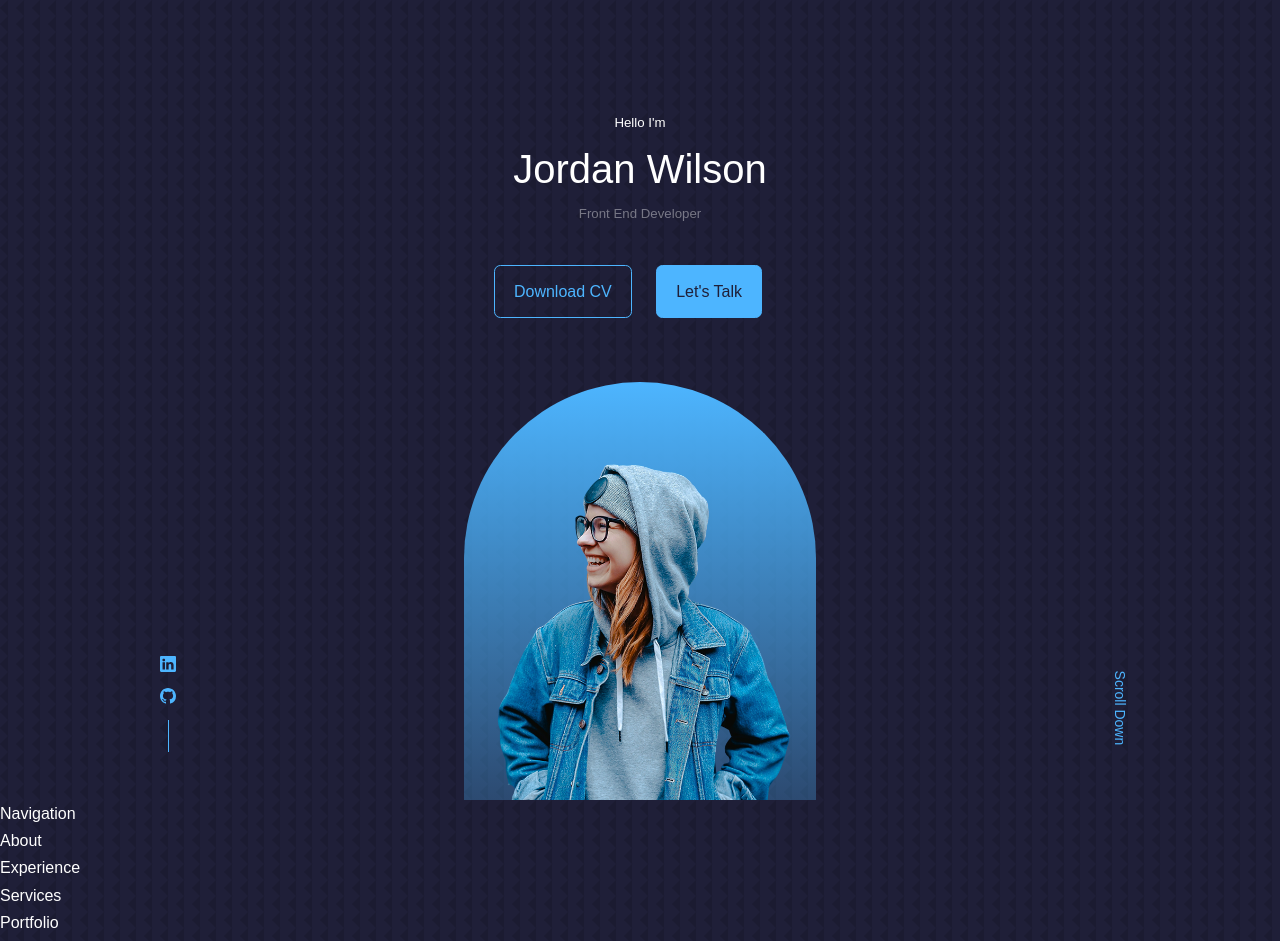
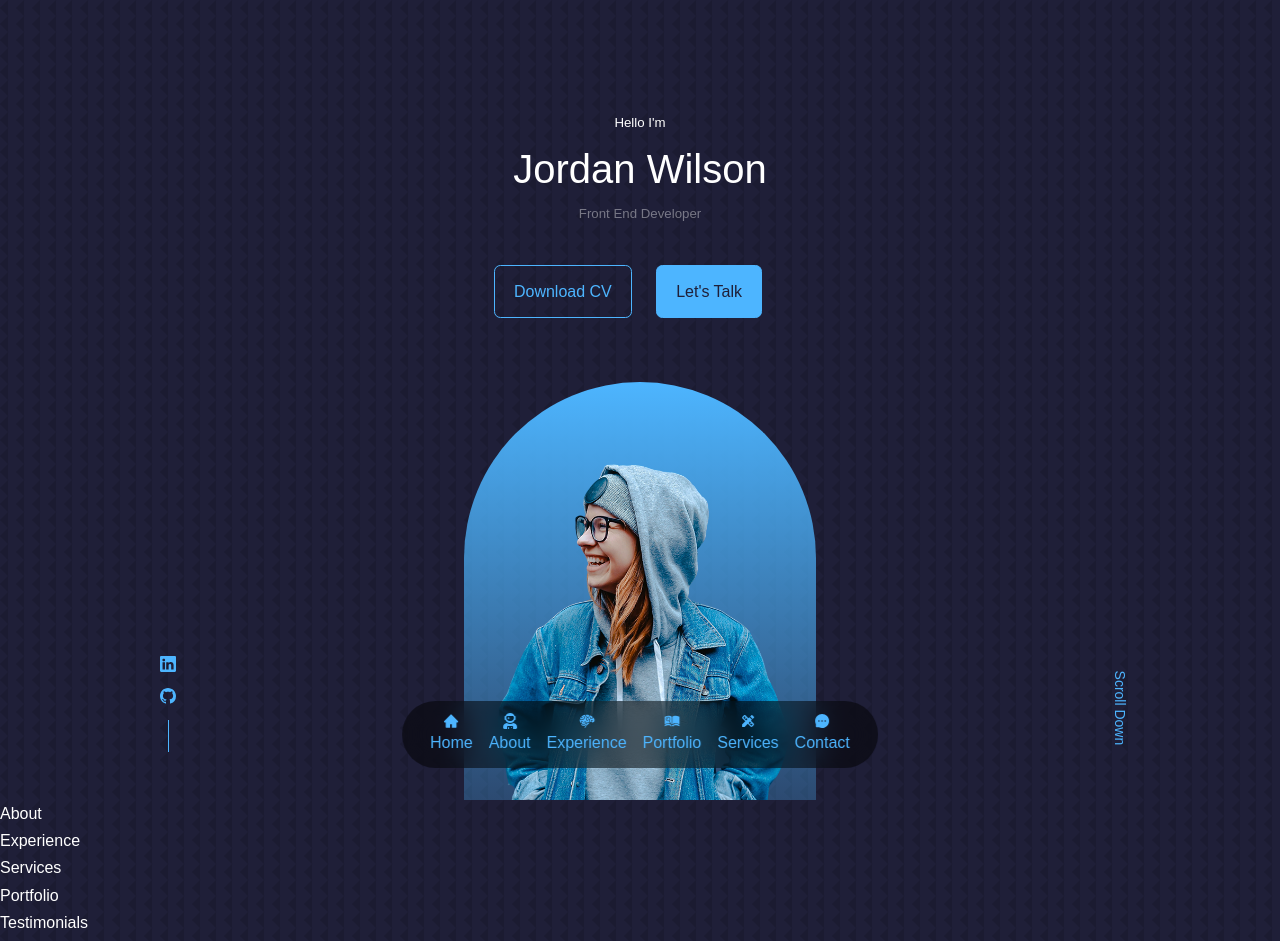
Before and after one commit to Acentrix-Jordan/react-portfolio-2023, a React (Create React App) app: page / in a window 1280 px wide. Shown: the top 941 px of the page. Built offline with nearby package versions, Linux system fonts and the light colour scheme.

Commit message:
Basic Nav layout and functionality Complete

```diff
--- a/src/components/about/about.component.jsx
+++ b/src/components/about/about.component.jsx
@@ -2,7 +2,7 @@ import React from "react";
 import "./about.style.scss";
 
 const About = () => {
-	return <div>About</div>;
+	return <section id="about">About</section>;
 };
 
 export default About;
--- a/src/components/contact/contact.component.jsx
+++ b/src/components/contact/contact.component.jsx
@@ -2,7 +2,7 @@ import React from "react";
 import "./contact.style.scss";
 
 const Contact = () => {
-	return <div>Contact</div>;
+	return <section id="contact">Contact</section>;
 };
 
 export default Contact;
--- a/src/components/experience/experience.component.jsx
+++ b/src/components/experience/experience.component.jsx
@@ -2,7 +2,7 @@ import React from "react";
 import "./experience.style.scss";
 
 const Experience = () => {
-	return <div>Experience</div>;
+	return <section id="experience">Experience</section>;
 };
 
 export default Experience;
--- a/src/components/footer/footer.component.jsx
+++ b/src/components/footer/footer.component.jsx
@@ -2,7 +2,7 @@ import React from "react";
 import "./footer.style.scss";
 
 const Footer = () => {
-	return <div>Footer</div>;
+	return <footer>Footer</footer>;
 };
 
 export default Footer;
--- a/src/components/navigation/navigation.component.jsx
+++ b/src/components/navigation/navigation.component.jsx
@@ -1,7 +1,81 @@
 import "./navigation.style.scss";
 
+import { AiFillHome, AiFillMessage } from "react-icons/ai";
+import { FaUserAstronaut } from "react-icons/fa";
+import { GiBrain, GiArchiveResearch } from "react-icons/gi";
+import { MdDesignServices } from "react-icons/md";
+
+import { useState } from "react";
+
+// TODO: Componentize nav links
+
 const Navigation = () => {
-	return <div>Navigation</div>;
+	const [activeNav, setActiveNav] = useState("");
+
+	return (
+		<nav>
+			<a
+				href="#"
+				className={activeNav == "#" ? "nav__link active" : "nav__link"}
+				onClick={() => setActiveNav("#")}
+			>
+				<AiFillHome />
+				<span>Home</span>
+			</a>
+			<a
+				href="#about"
+				className={
+					activeNav == "#about" ? "nav__link active" : "nav__link"
+				}
+				onClick={() => setActiveNav("#about")}
+			>
+				<FaUserAstronaut />
+				<span>About</span>
+			</a>
+			<a
+				href="#experience"
+				className={
+					activeNav == "#experience"
+						? "nav__link active"
+						: "nav__link"
+				}
+				onClick={() => setActiveNav("#experience")}
+			>
+				<GiBrain />
+				<span>Experience</span>
+			</a>
+			<a
+				href="#portfolio"
+				className={
+					activeNav == "#portfolio" ? "nav__link active" : "nav__link"
+				}
+				onClick={() => setActiveNav("#portfolio")}
+			>
+				<GiArchiveResearch />
+				<span>Portfolio</span>
+			</a>
+			<a
+				href="#services"
+				className={
+					activeNav == "#services" ? "nav__link active" : "nav__link"
+				}
+				onClick={() => setActiveNav("#services")}
+			>
+				<MdDesignServices />
+				<span>Services</span>
+			</a>
+			<a
+				href="#contact"
+				className={
+					activeNav == "#contact" ? "nav__link active" : "nav__link"
+				}
+				onClick={() => setActiveNav("#contact")}
+			>
+				<AiFillMessage />
+				<span>Contact</span>
+			</a>
+		</nav>
+	);
 };
 
 export default Navigation;
--- a/src/components/navigation/navigation.style.scss
+++ b/src/components/navigation/navigation.style.scss
@@ -0,0 +1,33 @@
+nav {
+	position: fixed;
+	left: 50%;
+	bottom: 2rem;
+	transform: translateX(-50%);
+	display: flex;
+	margin: 0 auto;
+	gap: 1rem;
+	background-color: rgba(0, 0, 0, 0.5);
+	padding: 0.75rem 1.75rem;
+	max-width: max-content;
+	border-radius: 500px;
+	backdrop-filter: blur(15px);
+
+	.nav__link {
+		display: flex;
+		flex-direction: column;
+		align-items: center;
+		transition: var(--transition);
+
+		svg {
+			transition: all linear 0.2s;
+		}
+
+		&.active,
+		&:hover {
+			color: var(--white);
+			svg {
+				transform: translateY(-0.5rem);
+			}
+		}
+	}
+}
--- a/src/components/portfolio/portfolio.component.jsx
+++ b/src/components/portfolio/portfolio.component.jsx
@@ -1,7 +1,7 @@
 import "./portfolio.style.scss";
 
 const Portfolio = () => {
-	return <div>Portfolio</div>;
+	return <section id="portfolio">Portfolio</section>;
 };
 
 export default Portfolio;
--- a/src/components/services/services.component.jsx
+++ b/src/components/services/services.component.jsx
@@ -1,7 +1,7 @@
 import "./services.style.scss";
 
 const Services = () => {
-	return <div>Services</div>;
+	return <section id="services">Services</section>;
 };
 
 export default Services;
--- a/src/components/testimonials/testimonials.component.jsx
+++ b/src/components/testimonials/testimonials.component.jsx
@@ -1,7 +1,7 @@
 import "./testimonials.style.scss";
 
 const Testimonials = () => {
-	return <div>Testimonials</div>;
+	return <section id="testimonials">Testimonials</section>;
 };
 
 export default Testimonials;
```
